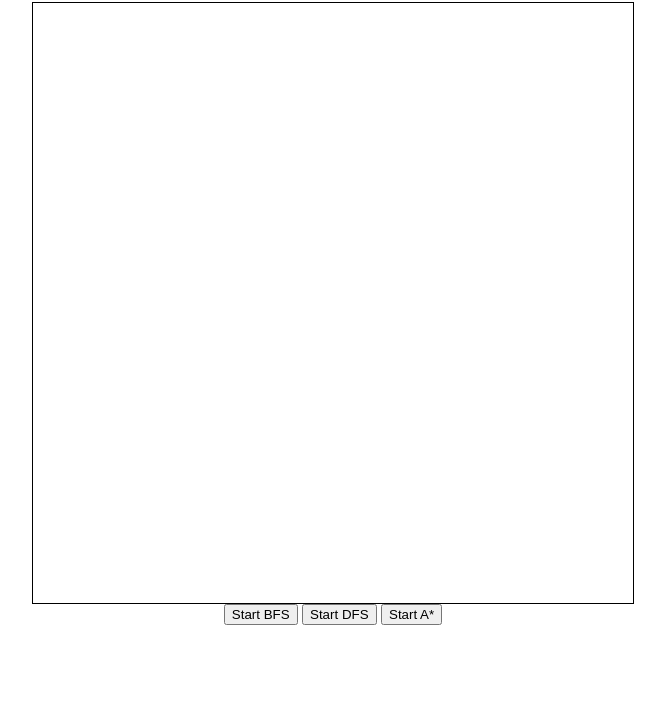
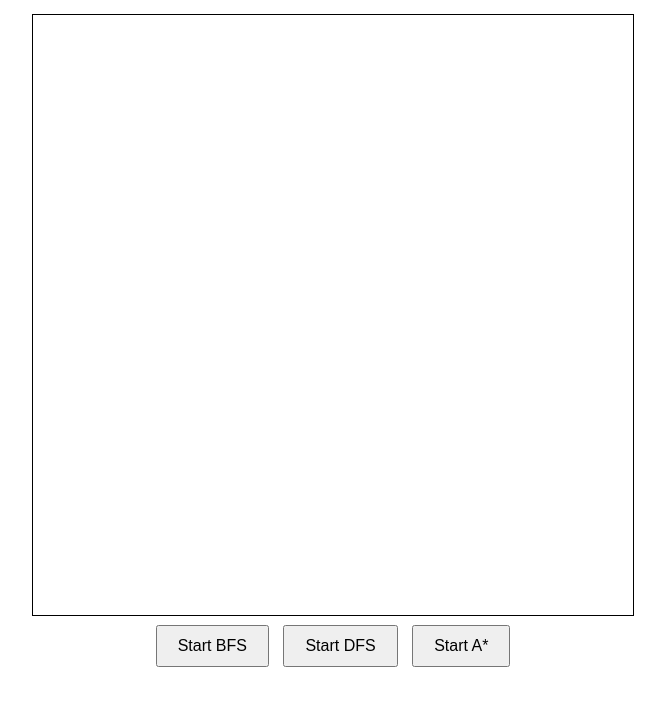
Before and after one commit to dionisioedu/ai-search-visualization, a website with bundled scripts: page index.html in a window 1280 px wide. Shown: the part 86-792 px from the top of the page, without its empty margins (307-972 px from the left). Built offline with nearby package versions, Linux system fonts and the light colour scheme.

Commit message:
Fix reference to astar.js

```diff
--- a/main.js
+++ b/main.js
@@ -1,6 +1,6 @@
 import { visualizeBFS } from "./modules/bfs.js";
 import { visualizeDFS } from "./modules/dfs.js";
-import { visualizeAStar } from "./modules/a_star.js";
+import { visualizeAStar } from "./modules/astar.js";
 
 const canvas = document.getElementById("visualizationCanvas");
 const ctx = canvas.getContext("2d");
--- a/style.css
+++ b/style.css
@@ -1,10 +1,16 @@
+/* style.css */
 body {
-    display: flex;
-    flex-direction: column;
-    align-items: center;
     font-family: Arial, sans-serif;
-}
+    text-align: center;
+  }
 
-#visualizationCanvas {
-    border: 1px solid black;
-}
+  canvas {
+    border: 1px solid #000;
+    margin-top: 20px;
+  }
+
+  button {
+    margin: 5px;
+    padding: 10px 20px;
+    font-size: 16px;
+  }
```
